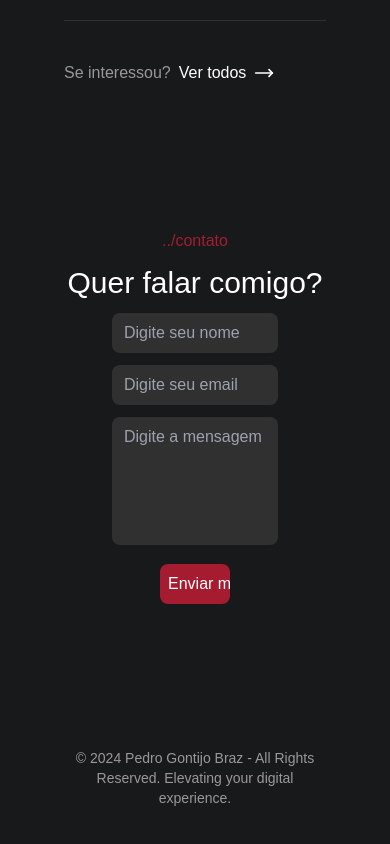
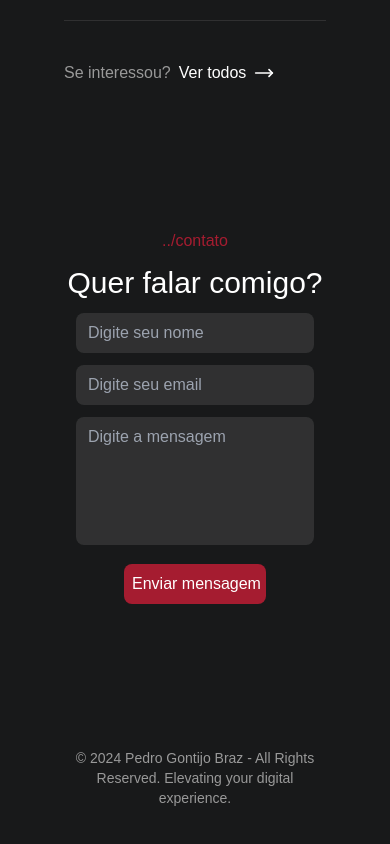
Before and after one commit to pedrogbraz/portfolio-new, a Next.js app: page / in a window 390 px wide. Shown: the part 3661-4505 px from the top of the page. Built offline with nearby package versions, Linux system fonts and the light colour scheme.

Commit message:
fix: fix in responsive

```diff
--- a/src/components/contacts.tsx
+++ b/src/components/contacts.tsx
@@ -2,7 +2,7 @@ import { MoveRight } from "lucide-react";
 
 const Contacts = () => {
   return (
-    <div className="w-full px-12 space-y-3">
+    <div className="w-full px-3 space-y-3">
       <input
         className="w-full rounded-[8px] px-3 py-2 bg-white/10 text-[--color-white] outline-none"
         placeholder="Digite seu nome"
@@ -16,7 +16,6 @@ const Contacts = () => {
       <textarea
         className="w-full rounded-[8px] px-3 py-2 h-32 bg-white/10 outline-none text-[--color-white] resize-none"
         placeholder="Digite a mensagem"
-        id=""
       ></textarea>
       <div className="px-12">
         <input
```
